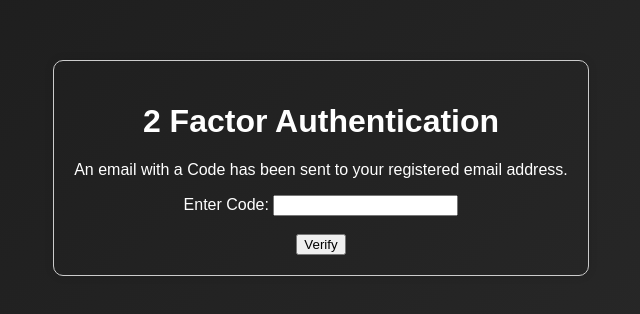
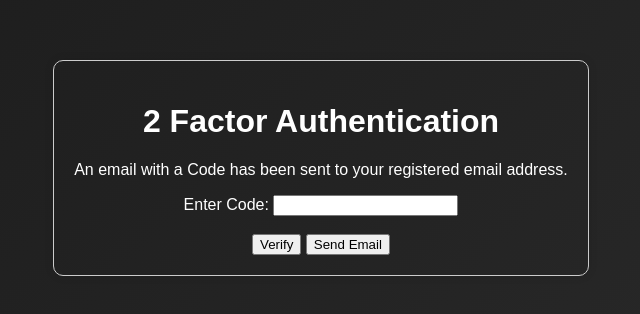
Before and after one commit to Yellowbugs/SAEbudget, a website: page public/2FA.html in a window 1280 px wide. Shown: the part 232-546 px from the top of the page, without its empty margins (319-959 px from the left). Drawn offline with Linux system fonts and the light colour scheme.

Commit message:
Update 2FA.html

```diff
--- a/public/2FA.html
+++ b/public/2FA.html
@@ -33,6 +33,7 @@
             <input type="text" id="2facode" name="2facode" required>
             <br><br>
             <button type="submit">Verify</button>
+            <button>Send Email</button>
         </form>
     </div>
 </body>
```
